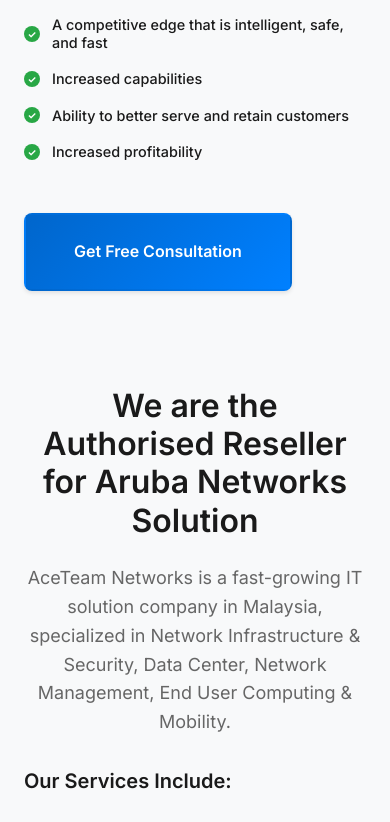
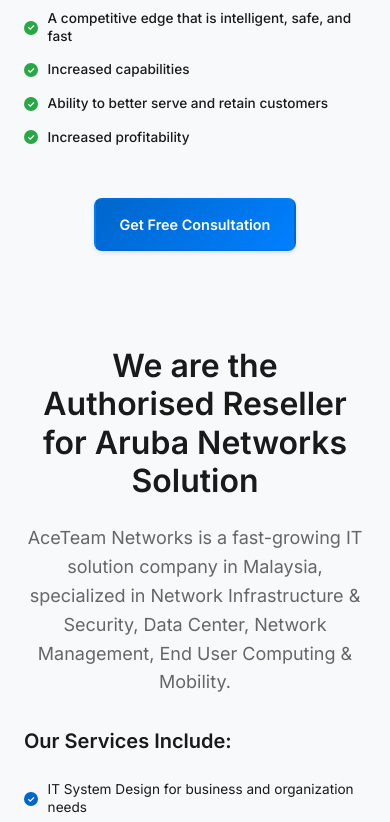
Before and after one commit to Naim3097/ArubaNetwork, a website: page index.html in a window 390 px wide. Shown: the part 8831-9653 px from the top of the page. Drawn offline with Linux system fonts and the light colour scheme.

Commit message:
STANDARDIZE BULLET POINTS: Same spacing for Smart Features and Authorised Reseller sections, center buttons on mobile

```diff
--- a/index.html
+++ b/index.html
@@ -2590,6 +2590,38 @@
                 font-size: 0.9rem;
                 line-height: 1.2;
             }
+
+            /* We are the Authorised Reseller Section - STANDARDIZE with Smart Features */
+            .reseller-service-item {
+                display: flex;
+                align-items: center;
+                gap: 0.75rem !important; /* Same as feature-item */
+                margin-bottom: 0.6rem !important; /* Same as feature-item */
+                padding: 0.3rem 0 !important; /* Same as feature-item */
+                transition: all 0.3s ease;
+                border-radius: 6px;
+            }
+
+            .reseller-service-item .check-icon {
+                width: 16px !important; /* Same as feature-check */
+                height: 16px !important; /* Same as feature-check */
+                font-size: 10px !important; /* Same as feature-check */
+                flex-shrink: 0;
+            }
+
+            .reseller-service-item span {
+                font-size: 0.9rem !important; /* Same as feature-item span */
+                line-height: 1.2 !important; /* Same as feature-item span */
+            }
+
+            /* Center align buttons for mobile */
+            .smart-features-section .btn,
+            .reseller-section .btn {
+                display: block !important;
+                margin: var(--spacing-xl) auto 0 auto !important;
+                text-align: center !important;
+                width: fit-content !important;
+            }
         }
 
         /* Free Wi-Fi Assessment Section */
@@ -2663,6 +2695,34 @@
 
             .wifi-assessment-graphic {
                 max-height: 220px;
+            }
+
+            /* Smaller mobile - ensure standardized spacing */
+            .feature-item,
+            .reseller-service-item {
+                margin-bottom: 0.5rem !important;
+                gap: 0.6rem !important;
+                padding: 0.25rem 0 !important;
+            }
+
+            .feature-check,
+            .reseller-service-item .check-icon {
+                width: 14px !important;
+                height: 14px !important;
+                font-size: 9px !important;
+            }
+
+            .feature-item span,
+            .reseller-service-item span {
+                font-size: 0.85rem !important;
+                line-height: 1.3 !important;
+            }
+
+            /* Button centering for smallest screens */
+            .smart-features-section .btn,
+            .reseller-section .btn {
+                font-size: 0.9rem !important;
+                padding: 0.8rem 1.5rem !important;
             }
         }
 
```
